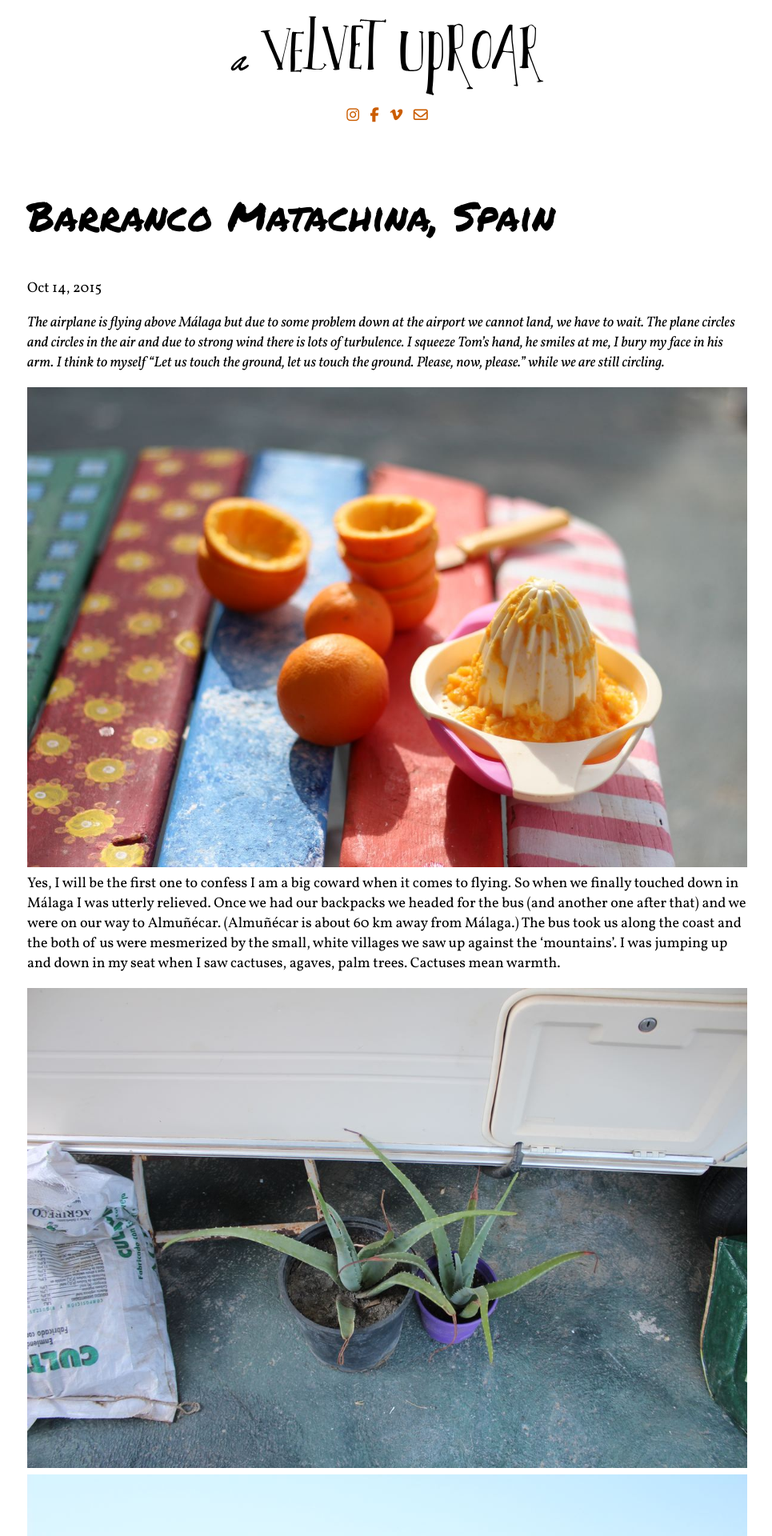
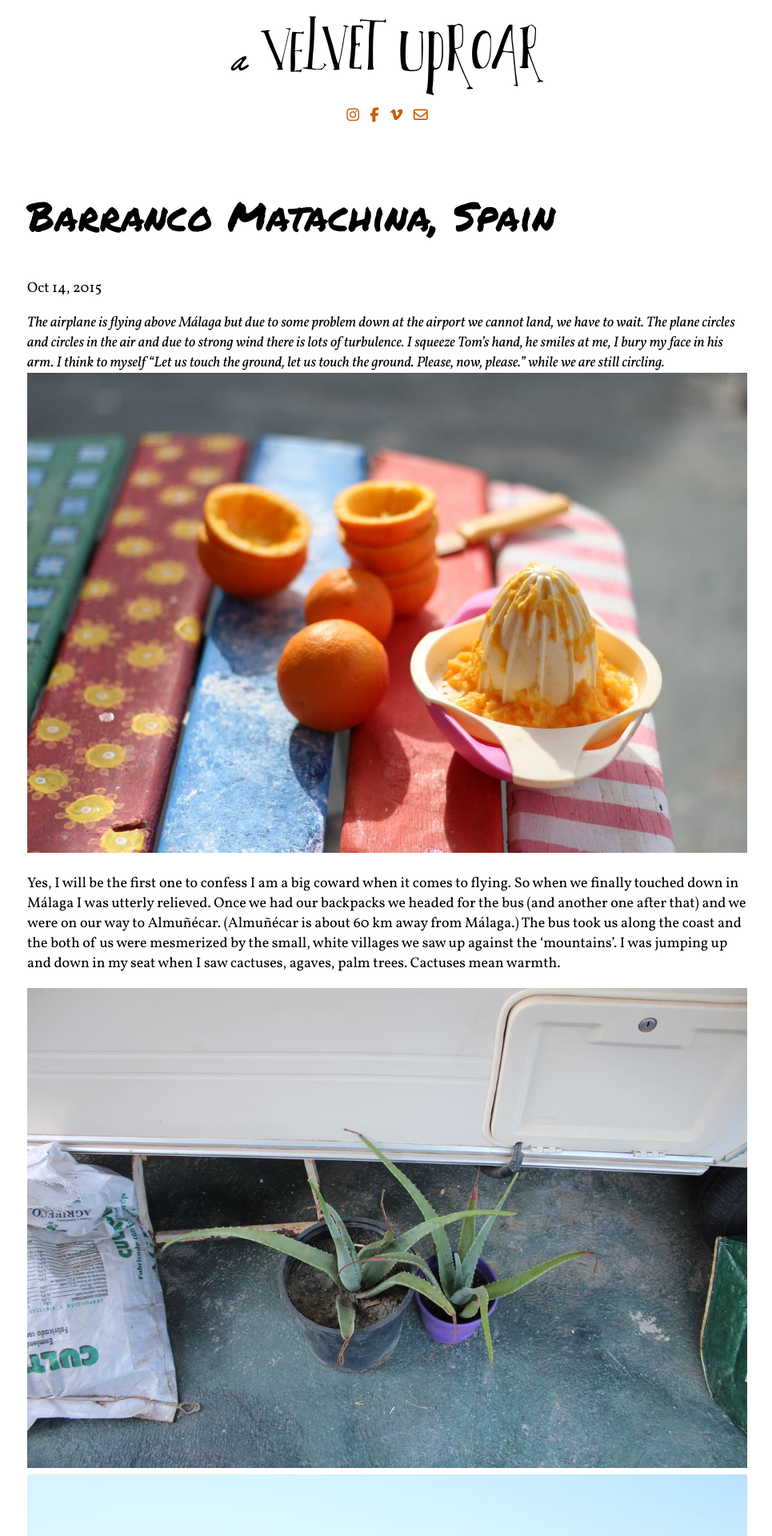
Before and after one commit to TomSmit/a-velvet-uproar, a Jekyll site: the page built from _posts/2015-10-14-barranco-matachina.markdown, in a window 1280 px wide. Shown: the top 1920 px of the page at 80% size, without its empty margins (156-1121 px from the left). Built offline with Jekyll 4.4.1, drawn with Linux system fonts in a browser that asks for light colours; nearby versions of some CDN libraries.

Commit message:
Updated Barranco Matachina

```diff
--- a/_posts/2015-10-14-barranco-matachina.markdown
+++ b/_posts/2015-10-14-barranco-matachina.markdown
@@ -6,9 +6,8 @@ tags:
 ---
 
 *The airplane is flying above Málaga but due to some problem down at the airport we cannot land, we have to wait. The plane circles and circles in the air and due to strong wind there is lots of  turbulence. I squeeze Tom’s hand, he smiles at me, I bury my  face in his arm. I think to myself “Let us touch the ground, let us touch the ground. Please, now, please.” while we are still circling.*
-<!--more-->
+![IMG_4207.JPG](/uploads/IMG_4207.JPG) <!--more-->
 
-![IMG_4207.JPG](/uploads/IMG_4207.JPG)
 Yes, I will be the first one to confess I am a big coward when it comes to flying. So when we finally touched down in Málaga I was utterly relieved. Once we had our backpacks we headed for the bus (and another one after that) and we were on our way to Almuñécar. (Almuñécar is about 60 km away from Málaga.) The bus took us along the coast and the both of us were mesmerized by the small, white villages we saw up against the ‘mountains’. I was jumping up and down in my seat when I saw cactuses, agaves, palm trees. Cactuses mean warmth.
 
 ![IMG_4437.JPG](/uploads/IMG_4437.JPG)
```
